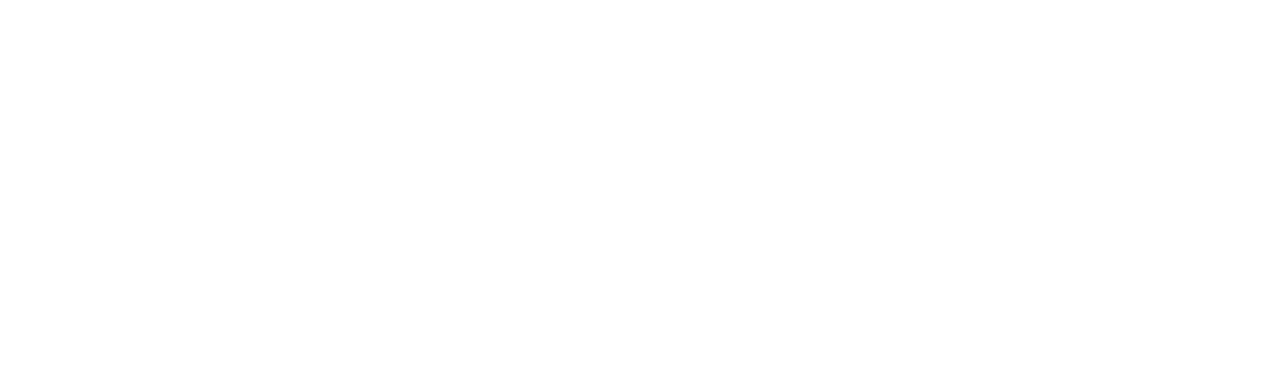
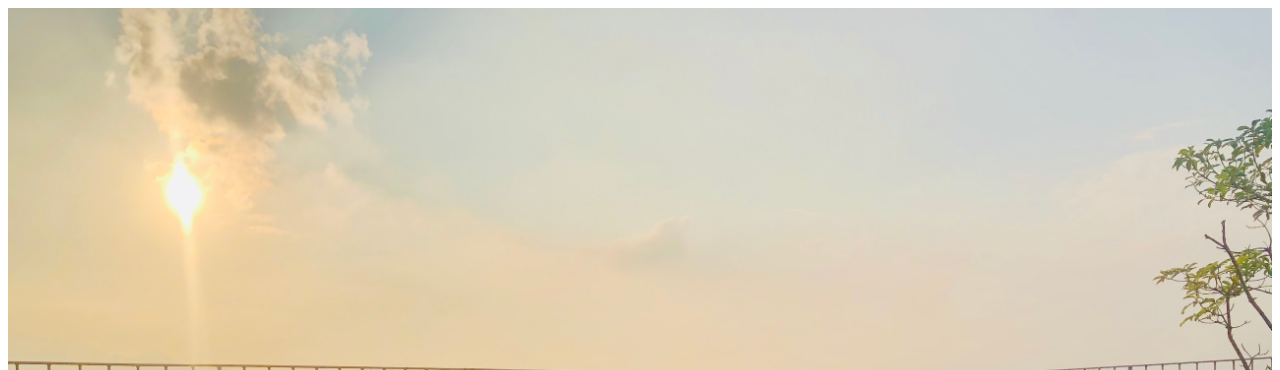
Before and after one commit to huyns20/huyns20.github.io, a plain HTML site: page index.html in a window 1280 px wide. Shown: the top 370 px of the page. Drawn offline with Linux system fonts and the light colour scheme.

Commit message:
'asdasd'

```diff
--- a/index.html
+++ b/index.html
@@ -27,6 +27,8 @@
             align-items: center;
             justify-content: center;
             height: 100%;
+            background-image: url("e7112de83f95cecb9784.jpg");
+            background-size: cover;
         }
 
         a {
```
Also changed, not shown: e7112de83f95cecb9784.jpg (added).
